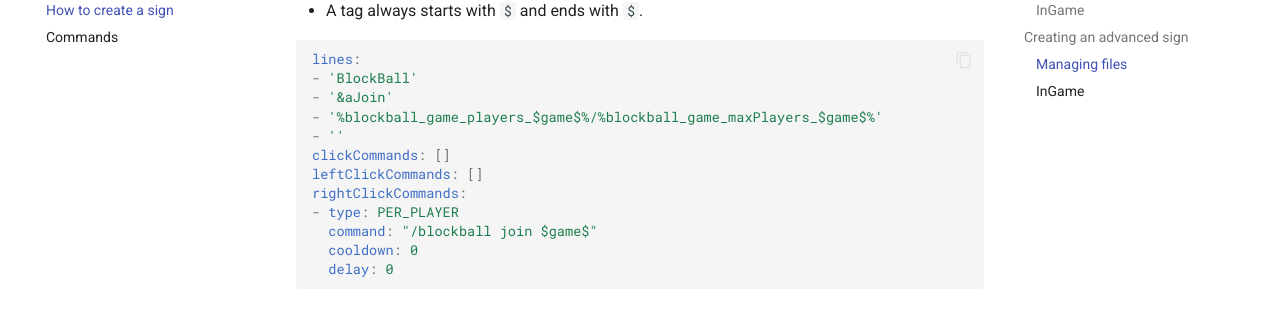
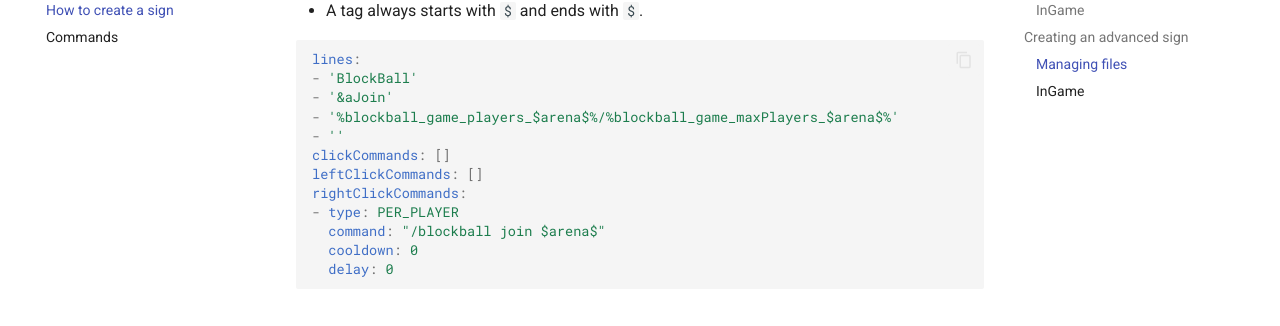
Before and after one commit to Shynixn/ShyCommandSigns, an MkDocs documentation site: the page built from docs/wiki/docs/installation.md, in a window 1280 px wide and 900 px high, scrolled down 2016 px. Shown: the part 152-478 px from the top of the window. Built offline with MkDocs 1.6.1 and Material for MkDocs 9.7.7, drawn with Linux system fonts in a browser that asks for light colours; comment, search, counter and statistics services are not loaded.

````diff
--- a/docs/wiki/docs/installation.md
+++ b/docs/wiki/docs/installation.md
@@ -72,13 +72,13 @@
 lines:
 - 'BlockBall'
 - '&aJoin'
-- '%blockball_game_players_$game$%/%blockball_game_maxPlayers_$game$%'
+- '%blockball_game_players_$arena$%/%blockball_game_maxPlayers_$arena$%'
 - ''
 clickCommands: []
 leftClickCommands: []
 rightClickCommands:
 - type: PER_PLAYER
-  command: "/blockball join $game$"
+  command: "/blockball join $arena$"
   cooldown: 0
   delay: 0
 ```
````
Also changed, not shown: docs/wiki/docs/assets/icon.png, docs/wiki/docs/assets/title.png, 1 other file.
